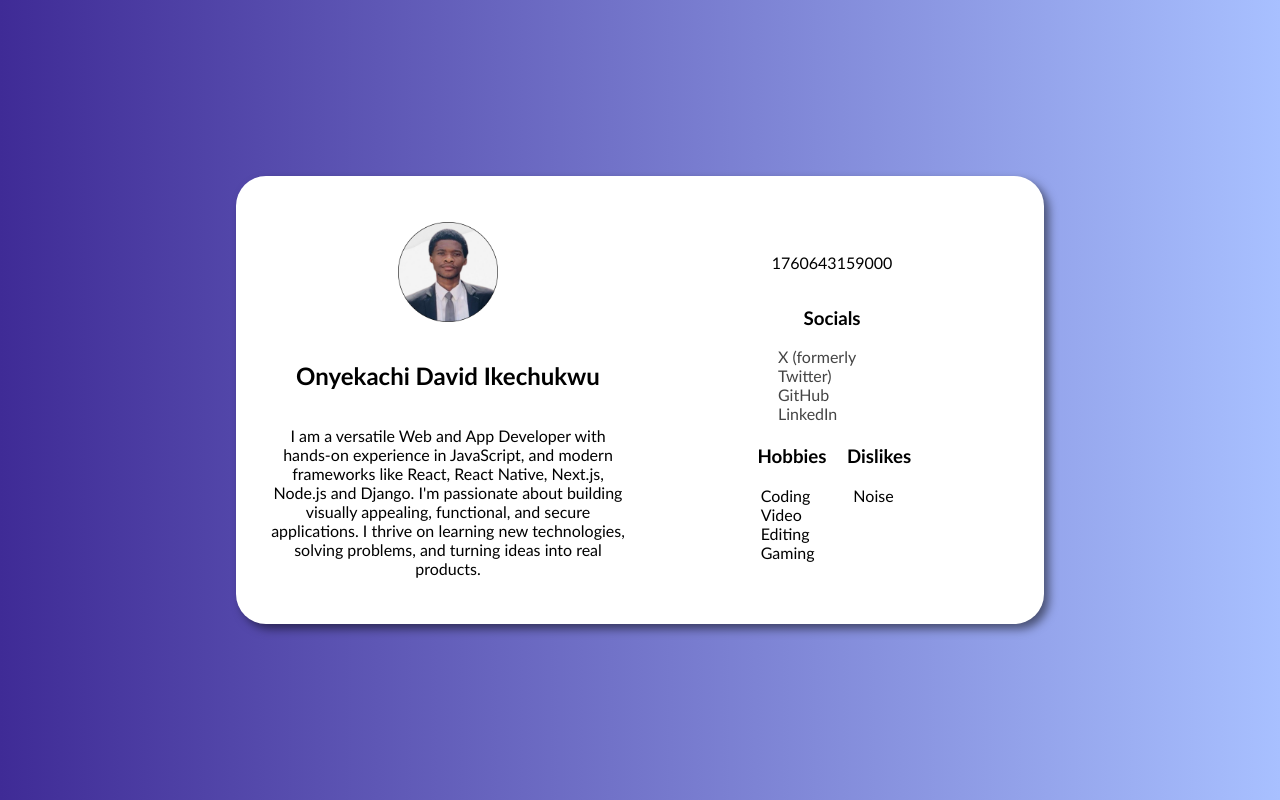
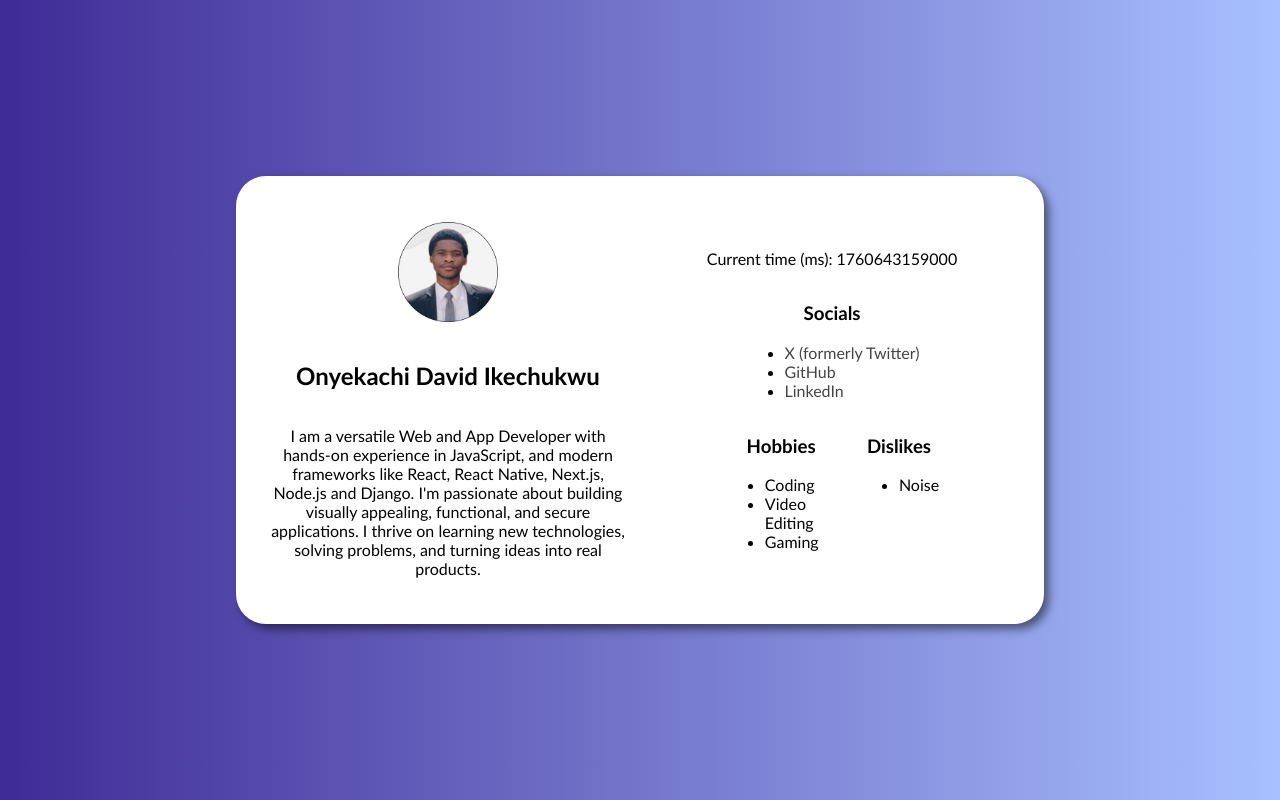
Before and after one commit to GHO2TT/HNG-task0, a plain HTML site: page index.html in a window 1280 px wide. Drawn offline with Linux system fonts and the light colour scheme.

Commit message:
Made changes to list and time

```diff
--- a/assets/style.css
+++ b/assets/style.css
@@ -45,12 +45,6 @@ h2 {
   text-align: center;
 }
 
-ul {
-  list-style-type: none;
-  padding: 0% 10%;
-  margin: 2% 0%;
-}
-
 .card__interests {
   display: flex;
   gap: 10%;
--- a/index.html
+++ b/index.html
@@ -29,7 +29,10 @@
         </p>
       </section>
       <div class="card__right">
-        <p class="card__time" data-testid="test-user-time">Today</p>
+        <p>
+          Current time (ms):
+          <span class="card__time" data-testid="test-user-time"></span>
+        </p>
 
         <nav class="card__socials">
           <h3>Socials</h3>
```
